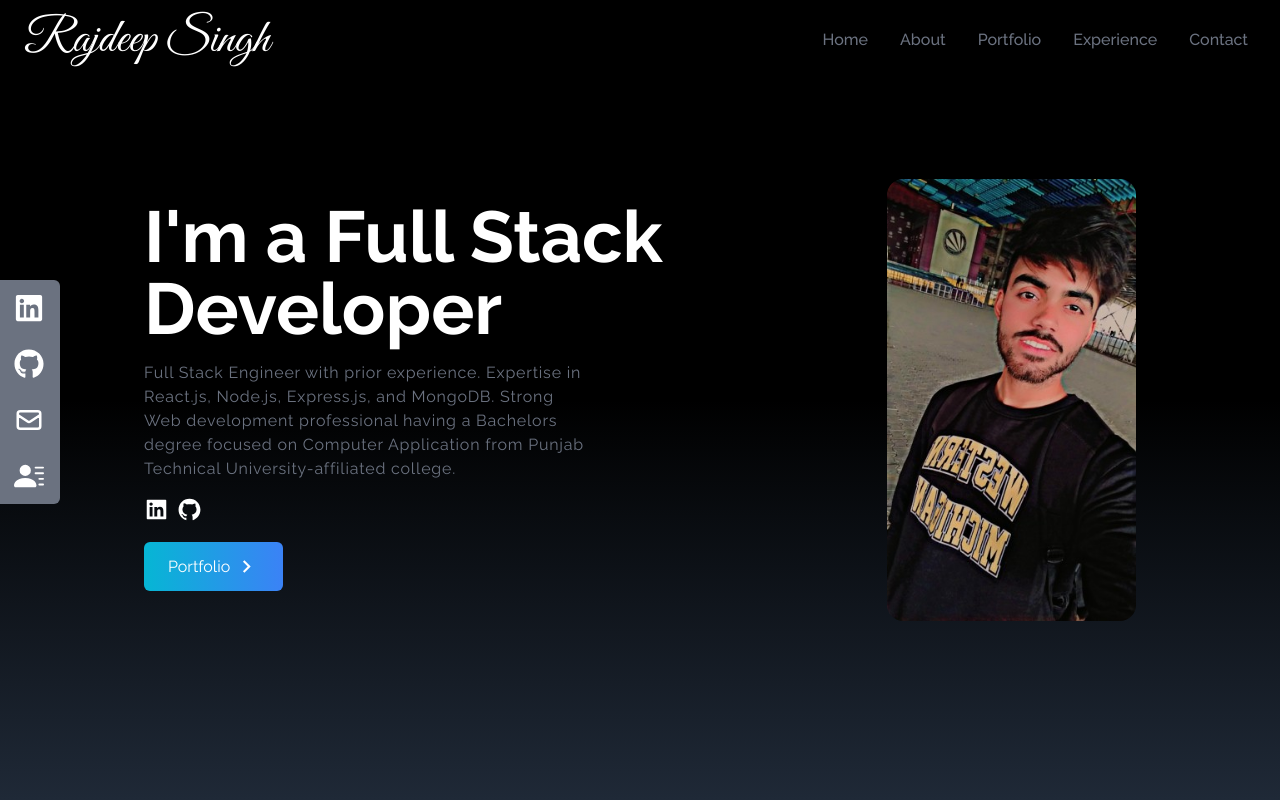
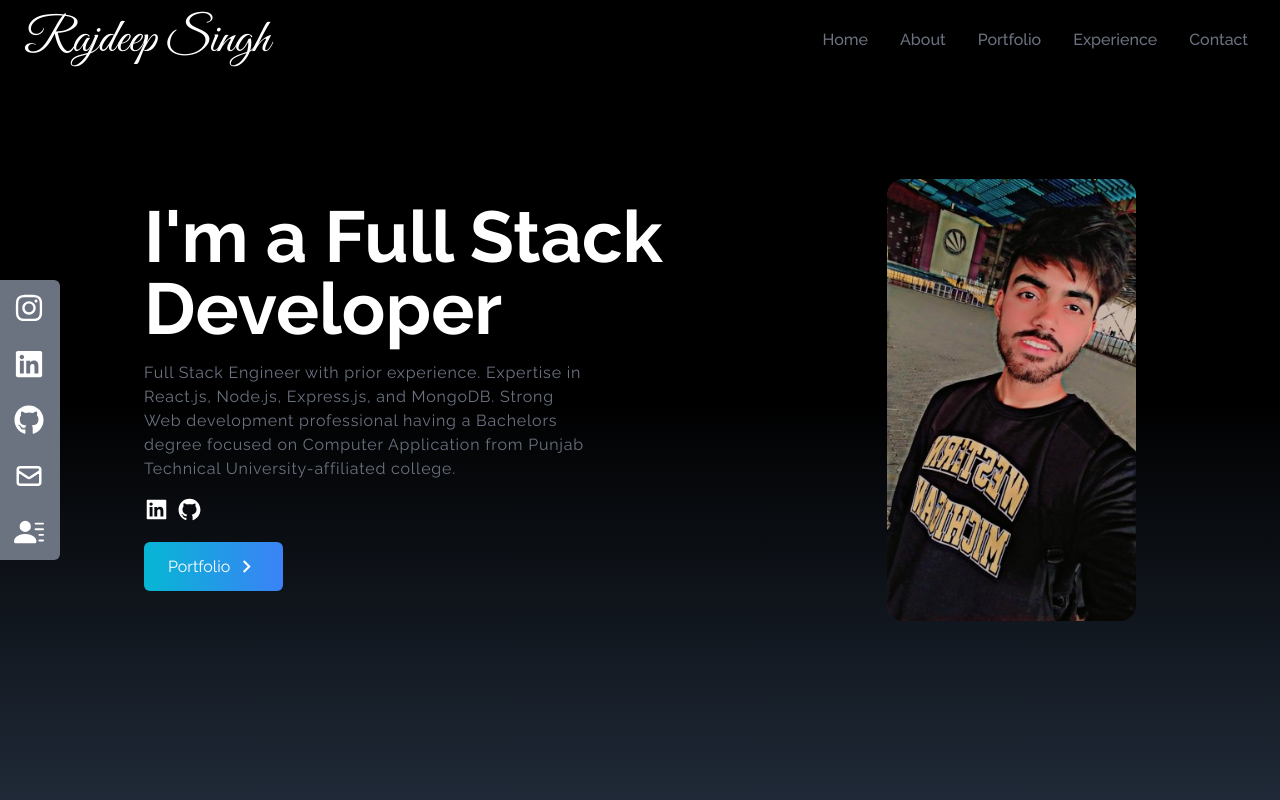
Before and after one commit to imrajdeeps/my-portfolio, a React (Vite) app: page / in a window 1280 px wide. Shown: the top 800 px of the page. Built offline with nearby package versions, Linux system fonts and the light colour scheme.

Commit message:
add: Social Links

```diff
--- a/src/components/SocialLinks.jsx
+++ b/src/components/SocialLinks.jsx
@@ -1,21 +1,28 @@
-import { FaGithub, FaLinkedin } from "react-icons/fa";
+import { FaGithub, FaLinkedin, FaInstagram } from "react-icons/fa";
 import { HiOutlineMail } from "react-icons/hi";
 import { BsFillPersonLinesFill } from "react-icons/bs";
+import resume from "/Rajdeep's_CV.pdf";
 
 const SocialLinks = () => {
   const links = [
     {
-      id: 1,
+      child: (
+        <>
+          Instagram <FaInstagram size={30} />
+        </>
+      ),
+      href: "https://www.instagram.com/_imrajdeep/",
+      style: "rounded-tr-md",
+    },
+    {
       child: (
         <>
           LinkedIn <FaLinkedin size={30} />
         </>
       ),
       href: "https://www.linkedin.com/in/rajdeep-singh-webdev/",
-      style: "rounded-tr-md",
     },
     {
-      id: 2,
       child: (
         <>
           GitHub <FaGithub size={30} />
@@ -24,7 +31,6 @@ const SocialLinks = () => {
       href: "https://github.com/imrajdeeps",
     },
     {
-      id: 3,
       child: (
         <>
           Mail <HiOutlineMail size={30} />
@@ -33,24 +39,23 @@ const SocialLinks = () => {
       href: "mailto:irajdeepsingh16@gmail.com",
     },
     {
-      id: 4,
       child: (
         <>
           Resume <BsFillPersonLinesFill size={30} />
         </>
       ),
-      href: "/Rajdeep's_CV.pdf",
+      href: resume,
       style: "rounded-br-md",
       download: true,
     },
   ];
 
   return (
-    <div className="hidden lg:flex flex-col top-[35%] left-0 fixed">
+    <div className=" lg:flex flex-col top-[35%] left-0 fixed">
       <ul>
-        {links.map(({ id, child, href, style, download }) => (
+        {links.map(({ child, href, style, download }, id) => (
           <li
-            key={id}
+            key={id + "socialLink"}
             className={
               "flex justify-between items-center w-40 h-14 px-4 ml-[-100px] hover:ml-[-10px] hover:rounded-md duration-300 bg-gray-500" +
               " " +
```
